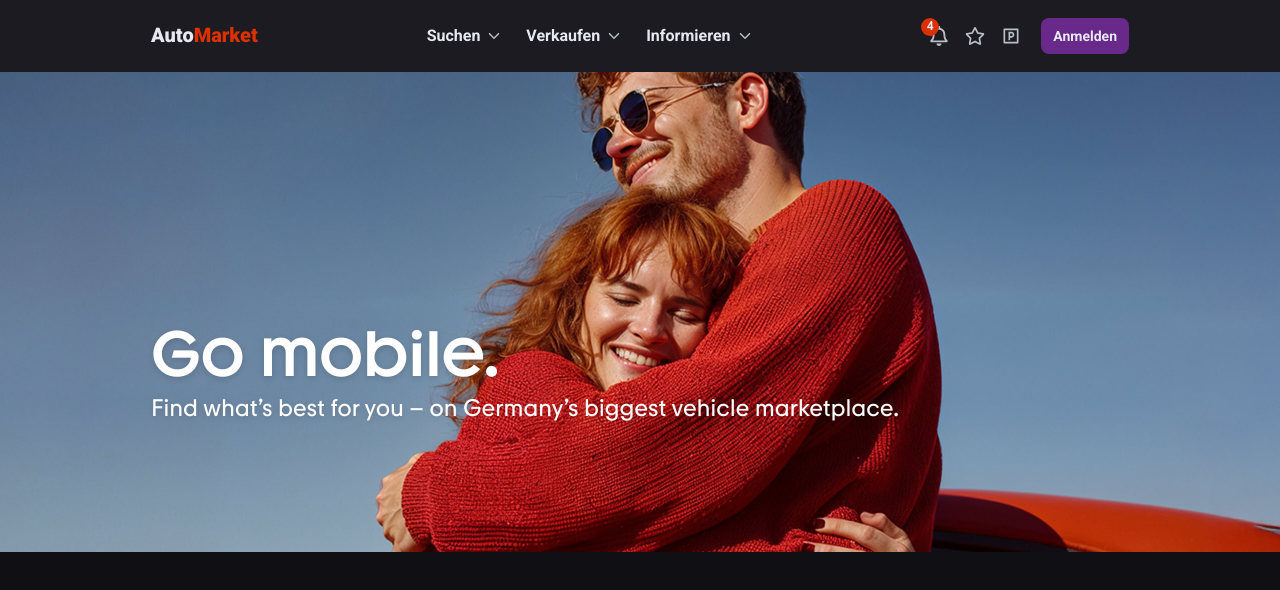
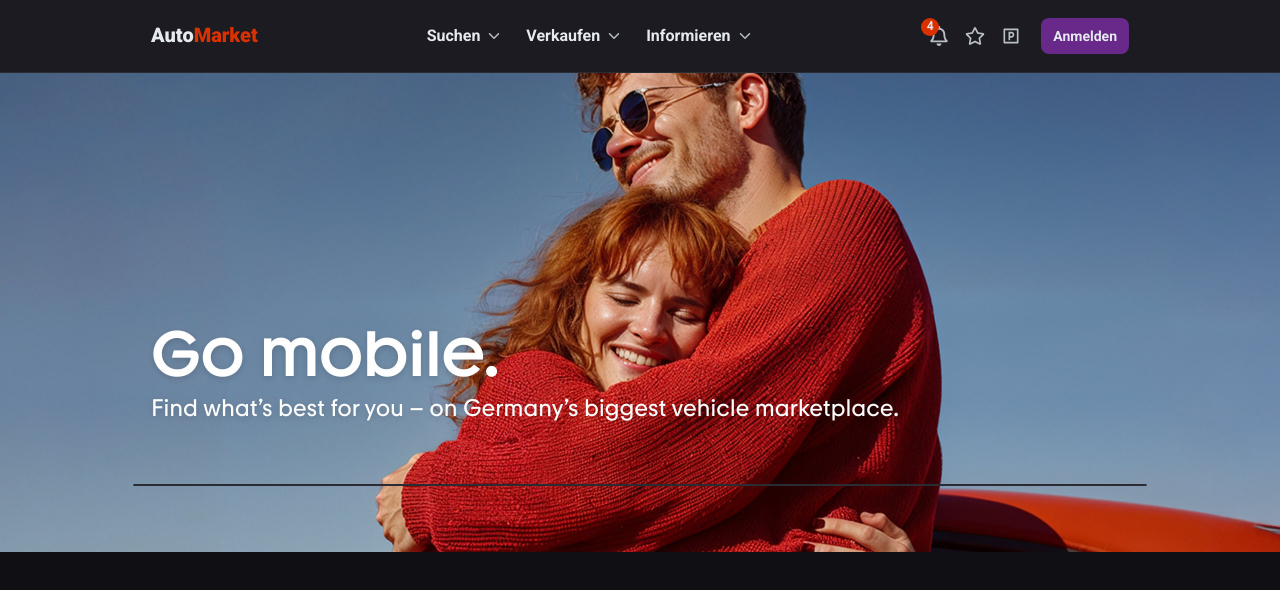
Before and after one commit to sh1xzyy/auto-market-frontend-v2, a Next.js app: page / in a window 1280 px wide. Shown: the top 590 px of the page. Built offline with nearby package versions, Linux system fonts and the light colour scheme.

Commit message:
feat: add vehicles list data file and main filters component

```diff
--- a/src/app/(home)/page.js
+++ b/src/app/(home)/page.js
@@ -1,3 +1,4 @@
+import MainFilters from '@/components/MainFilters/MainFilters'
 import MainImage from '@/components/MainImage/MainImage'
 
 export default function Home() {
@@ -9,6 +10,10 @@ export default function Home() {
 			</h1>
 
 			<MainImage />
+
+			<section className='py-sm-plus mt-[405px]'>
+				<MainFilters />
+			</section>
 		</>
 	)
 }
--- /dev/null
+++ b/src/components/MainFilters/MainFilters.jsx
@@ -0,0 +1,11 @@
+import Container from '../Container/Container'
+
+const MainFilters = () => {
+	return (
+		<Container>
+			<div className='w-full border border-grey-deep md:flex lg:rounded-2xl'></div>
+		</Container>
+	)
+}
+
+export default MainFilters
--- /dev/null
+++ b/src/modules/VehiclesList/data/vehiclesList.js
@@ -0,0 +1,13 @@
+import { LiaCarSideSolid } from 'react-icons/lia'
+import { RiMotorbikeLine } from 'react-icons/ri'
+import { LiaBicycleSolid } from 'react-icons/lia'
+import { HiMiniTruck } from 'react-icons/hi2'
+import { PiTruck } from 'react-icons/pi'
+
+export const vehiclesList = [
+	{ icon: LiaCarSideSolid, ariaLabel: 'passenger car' },
+	{ icon: RiMotorbikeLine, ariaLabel: 'motorbike' },
+	{ icon: LiaBicycleSolid, ariaLabel: 'e-bike' },
+	{ icon: HiMiniTruck, ariaLabel: 'mini truck' },
+	{ icon: PiTruck, ariaLabel: 'other categories' },
+]
```
